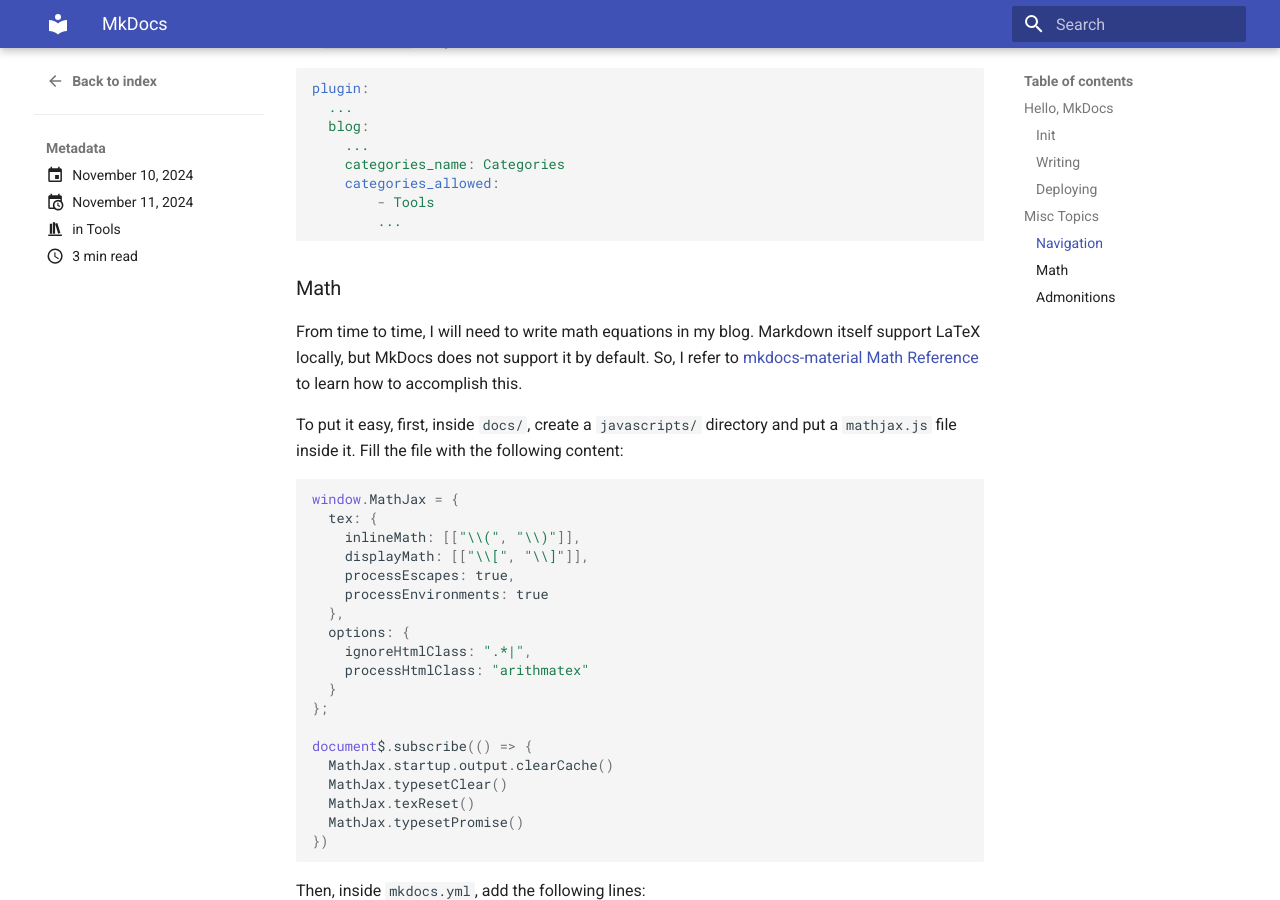
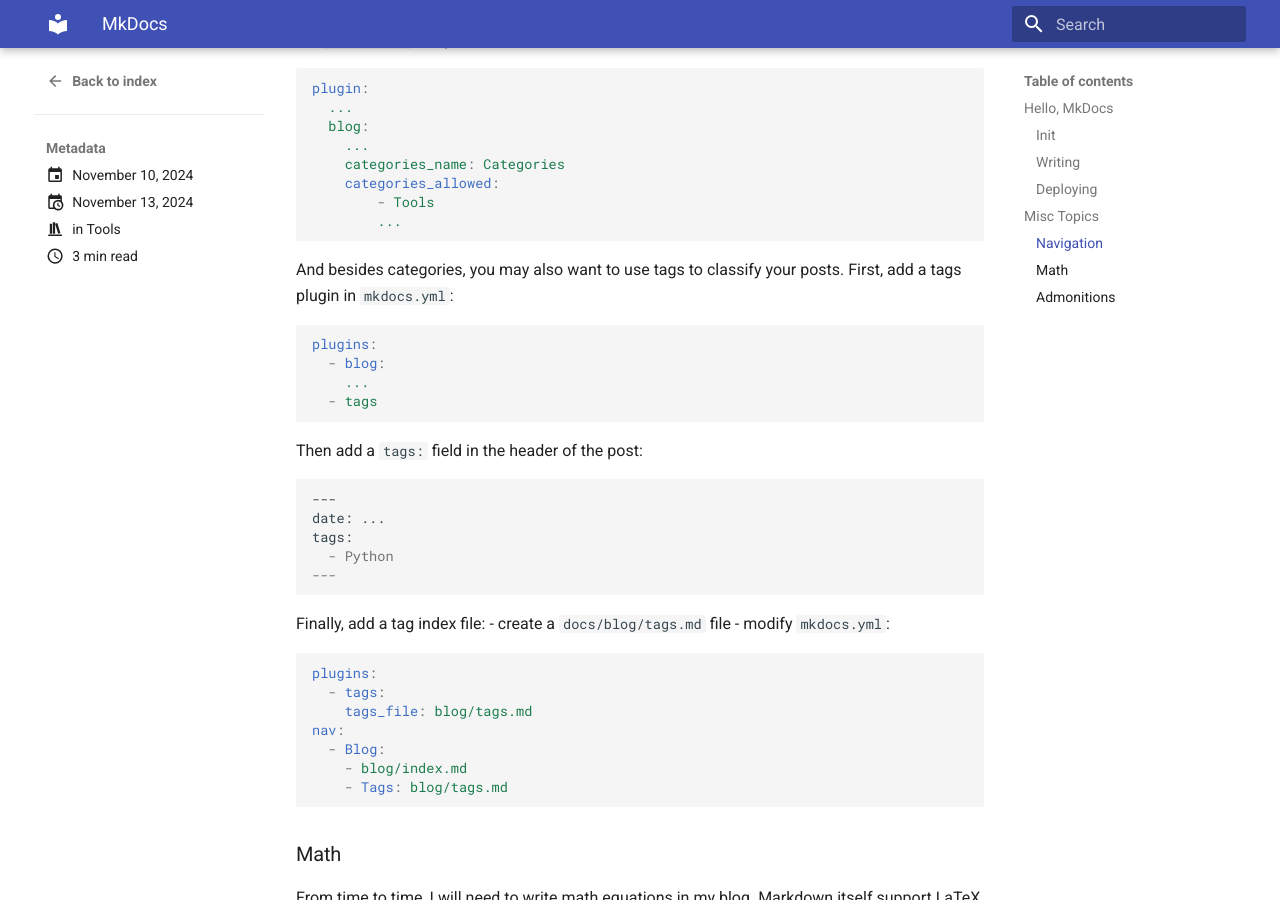
Before and after one commit to Chtholly-Boss/Chtholly-Boss, an MkDocs documentation site: the page built from docs/blog/posts/mkdocs.md, in a window 1280 px wide and 900 px high, scrolled down 2273 px. Built offline with MkDocs 1.6.1 and Material for MkDocs 9.7.7, drawn with Linux system fonts in a browser that asks for light colours.

Commit message:
plugin: add tags

````diff
--- a/docs/blog/posts/mkdocs.md
+++ b/docs/blog/posts/mkdocs.md
@@ -1,7 +1,7 @@
 ---
 date:
   created: 2024-11-10
-  updated: 2024-11-11
+  updated: 2024-11-13
 categories:
     - Tools
 ---
@@ -106,6 +106,37 @@ plugin:
         ...
 ```
 
+And besides categories, you may also want to use tags to classify your posts.
+First, add a tags plugin in `mkdocs.yml`:
+```yaml
+plugins:
+  - blog:
+    ...
+  - tags
+```
+Then add a `tags:` field in the header of the post:
+```md
+---
+date: ...
+tags:
+  - Python
+---
+```
+Finally, add a tag index file:
+- create a `docs/blog/tags.md` file
+- modify `mkdocs.yml`:
+
+```yaml
+plugins:
+  - tags:
+    tags_file: blog/tags.md
+nav:
+  - Blog:
+    - blog/index.md
+    - Tags: blog/tags.md
+```
+
+
 ### Math
 From time to time, I will need to write math equations in my blog. Markdown itself support LaTeX locally, but MkDocs does not support it by default.
 So, I refer to [mkdocs-material Math Reference](https://squidfunk.github.io/mkdocs-material/reference/math/) to learn how to accomplish this.
--- a/mkdocs.yml
+++ b/mkdocs.yml
@@ -8,6 +8,7 @@ nav:
     - Home: index.md
     - Blog:
         - blog/index.md
+        - TAG board: blog/tags.md
 
 plugins:
     - search
@@ -18,6 +19,8 @@ plugins:
             - Tools
             - Readings
             - Programming
+    - tags:
+        tags_file: blog/tags.md
 
 markdown_extensions:
   - admonition
````
Also changed, not shown: docs/blog/posts/python-one-liner.md (+19 -0 lines), docs/blog/tags.md (added, +2 -0 lines).
